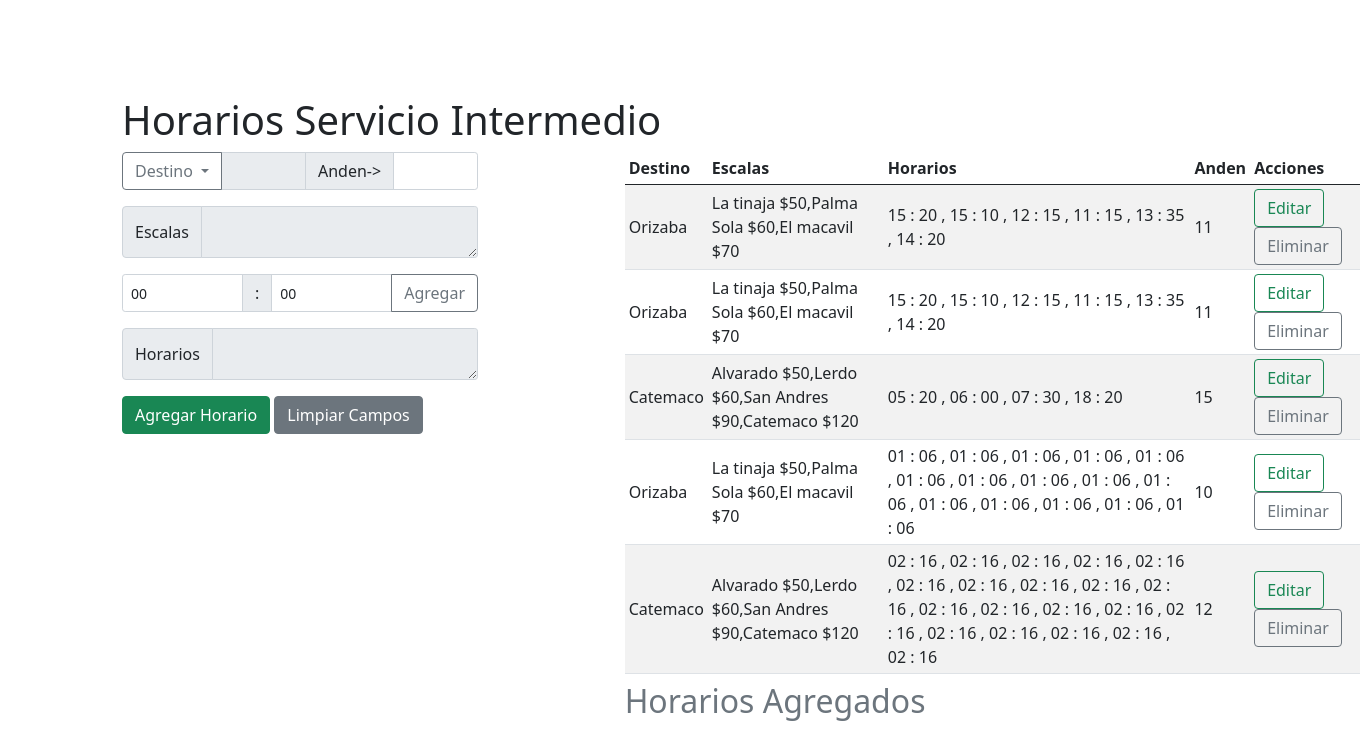
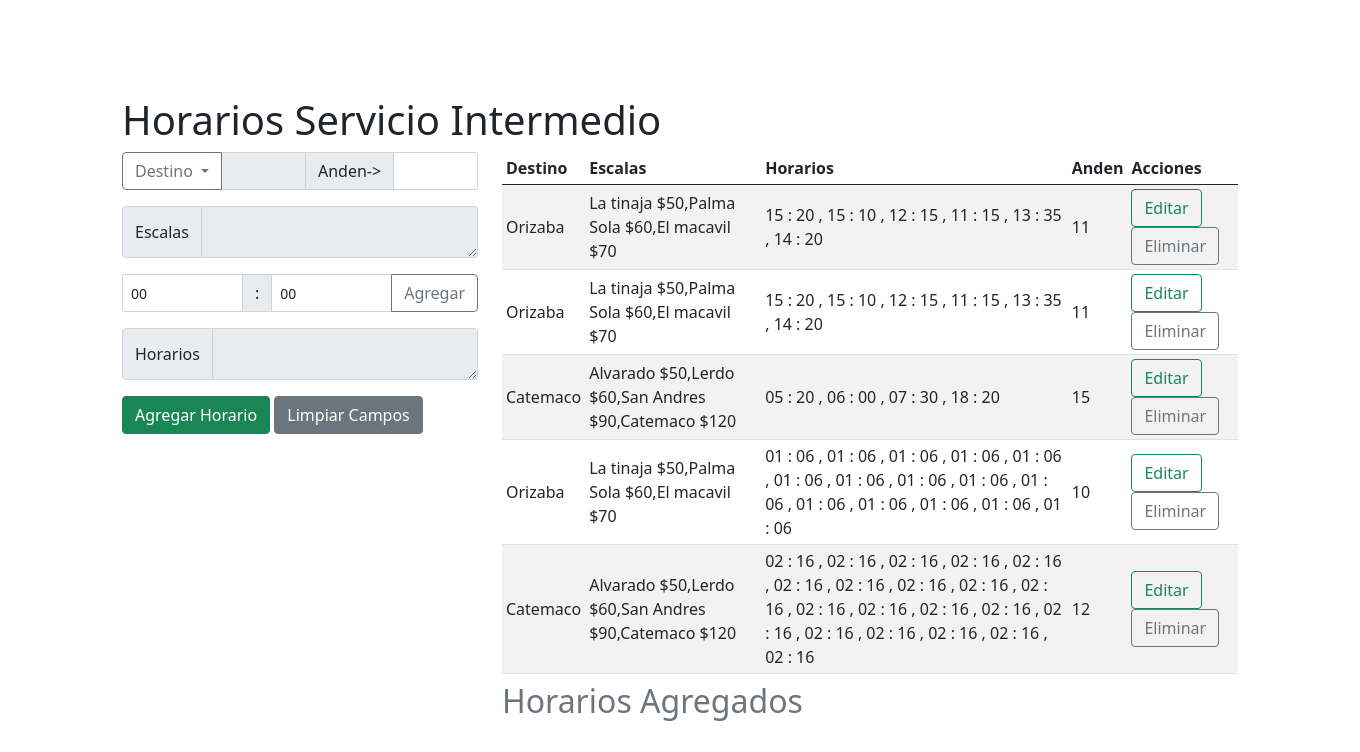
Before and after one commit to camacho999/adov2, a Flask app: page /horarios in a window 1360 px wide. Shown: the part 56-808 px from the top of the page. Run offline with Flask 2, Linux system fonts and the light colour scheme; data comes from the database, SQL or seed files in the repository.

Commit message:
se ajustan efectos visuales de template horarios.html

```diff
--- a/app.py
+++ b/app.py
@@ -96,6 +96,11 @@ def horarios():
 
     return render_template('horarios.html', horarios = Horarios.query, corridas = Corrida.query)
 
+@app.route('/edit/<id>', methods = ['GET','POST'])
+def edit(id):
+
+    flash('aun no edita pero ya casi')
+    return redirect(url_for('horarios'))
 
 
 
--- a/templates/horarios.html
+++ b/templates/horarios.html
@@ -18,7 +18,7 @@
       </div>
 
       <!-----Contenedor de Formulario---------->
-      <div class="formcontent col-4">
+      <div class="formcontent col-md-4 col-ms-12 col-lg-4">
         <form action="/horarios" method="post">
       <div class="input-group mb-3">
         <button class="btn btn-outline-secondary dropdown-toggle" type="button" data-bs-toggle="dropdown" aria-expanded="false">
@@ -68,8 +68,8 @@
 
 
       <!-------------Contenedor de Tabla-----offset-md-3------------------>
-      <div class="tablecontent col-8 ">
-          <table class="table table-sm table-striped offset-2 align-middle">
+      <div class="tablecontent col-md-8 col-sm-12 col-lg-8">
+          <table class="table table-sm table-striped offset-2 align-middle offset-sm-0">
             <caption><h2>Horarios Agregados</h2></caption>
             <thead>
               <tr>
```
